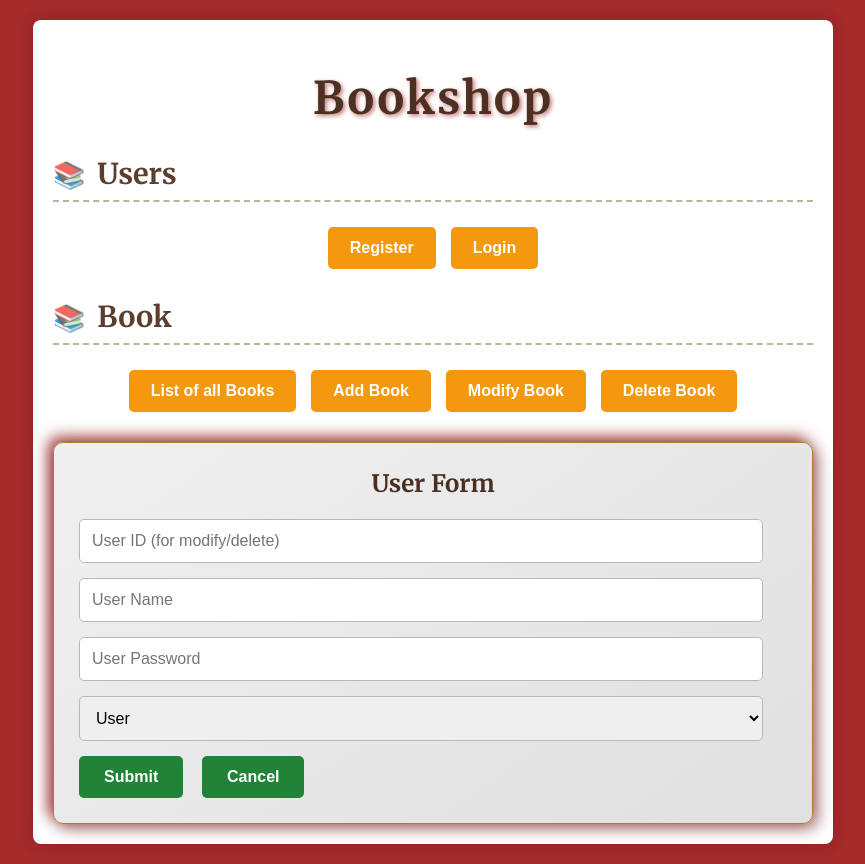
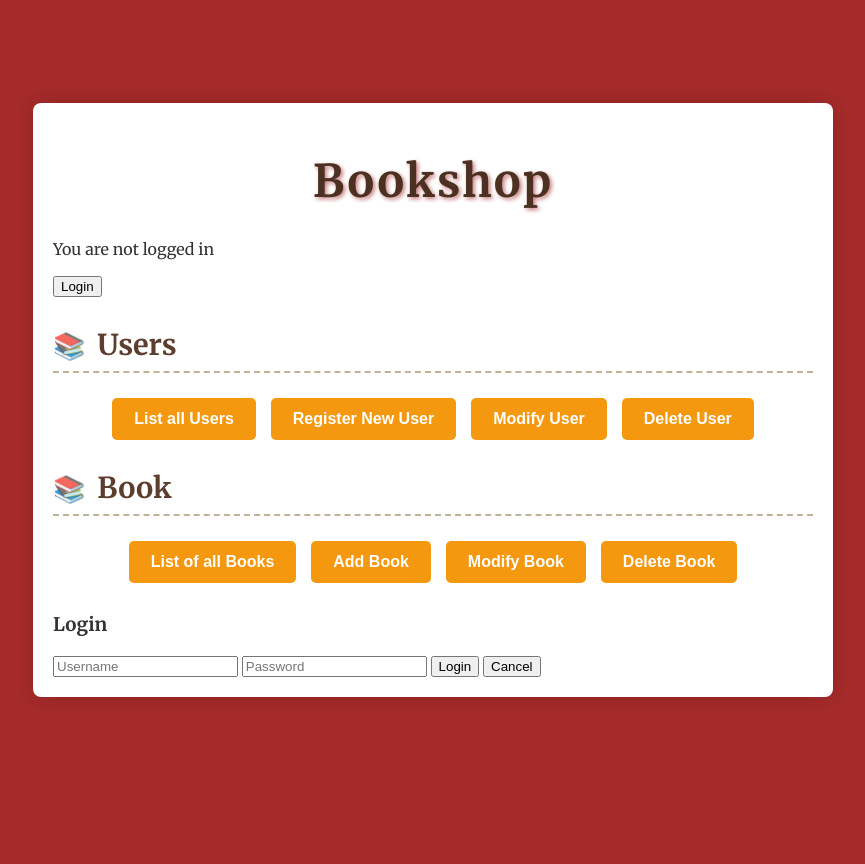
Before and after one commit to CinthiaRod/TPI, a website: page PUBLIC/index.html in a window 1280 px wide. Both pictures are taken after a click on the button "Login". Shown: the whole page, without its empty margins (207-1072 px from the left). After the commit the page ends 800 px from the top, so only its background shows below. Drawn offline with Linux system fonts and the light colour scheme.

Commit message:
se resiste pero ahi va

```diff
--- a/PUBLIC/index.html
+++ b/PUBLIC/index.html
@@ -9,30 +9,50 @@
         <link rel="stylesheet" href="style.css" /> <!-- Enlaza el documento HTML con tu archivo de estilos CSS externo ("style.css"). Esto aplica los estilos visuales a la página. -->
     </head>
     <body> <!-- Contiene todo el contenido visible de tu página web, como texto, imágenes, enlaces, formularios, etc. -->
-        <div class="container"> <!-- Un elemento <div> que actúa como un contenedor principal para organizar el contenido. La clase "container" le permite aplicar estilos específicos definidos en style.css (como ancho máximo, centrado, sombra, etc.). -->
-            <h1>Bookshop</h1> <!-- Un encabezado de nivel 1, el título principal de tu aplicación. -->
+    <div class="container">
+    <h1>Bookshop</h1>
 
-            <h2>Users</h2> <!-- Un encabezado de nivel 2 para la sección de gestión de usuarios. -->
-            <div class="management-options"> <!-- Otro <div> para agrupar botones relacionados con la gestión de usuarios. La clase "management-options" aplica estilos CSS específicos. -->
-                <button onclick="openUserForm('create')">Register</button> <!-- Un botón para abrir el formulario de registro de usuario. Cuando se hace clic, llama a la función JavaScript 'openUserForm' con el argumento 'create'. -->
-                <button onclick="openUserForm('modify')">Login</button> <!-- Un botón para abrir el formulario de inicio de sesión de usuario. Cuando se hace clic, llama a la función JavaScript 'openUserForm' con el argumento 'modify'. -->
-            </div>
 
-            <h2>Book</h2> <!-- Un encabezado de nivel 2 para la sección de gestión de libros. -->
-            <div class="management-options"> <!-- Un <div> para agrupar botones relacionados con la gestión de libros, también con la clase "management-options" para estilos. -->
-                <button onclick="fetchAllBooks()">List of all Books</button> <!-- Botón para listar todos los libros. Llama a 'openBookForm' con 'create'. (Nota: La etiqueta 'create' aquí podría ser confusa para "List", normalmente se usaría un nombre de acción más descriptivo como 'list' o 'read'). -->
-                <button onclick="openBookForm('create')">Add Book</button> <!-- Botón para añadir un nuevo libro. Llama a 'openBookForm' con 'create'. -->
-                <button onclick="openBookForm('modify')">Modify Book</button> <!-- Botón para modificar un libro existente. Llama a 'openBookForm' con 'modify'. -->
-                <button onclick="openBookForm('delete')">Delete Book</button> <!-- Botón para eliminar un libro. Llama a 'openBookForm' con 'delete'. -->
-            </div>
+    <div id="auth-status">
+        <p>You are not logged in</p>
+        <button onclick="showLoginForm()">Login</button>
+    </div>
+
+<h2>Users</h2>
+<div class="management-options">
+    <button onclick="checkAuthThen('fetchAllUsers')">List all Users</button>
+    <button onclick="checkAuthThen('openUserForm', 'create')">Register New User</button>
+    <button onclick="checkAuthThen('openUserForm', 'modify')">Modify User</button>
+    <button onclick="checkAuthThen('openUserForm', 'delete')">Delete User</button>
+</div>
+
+    <h2>Book</h2>
+    <div class="management-options">
+        <button onclick="fetchAllBooks()">List of all Books</button>
+        <button onclick="checkAuthThen('openBookForm', 'create')">Add Book</button>
+        <button onclick="checkAuthThen('openBookForm', 'modify')">Modify Book</button>
+        <button onclick="checkAuthThen('openBookForm', 'delete')">Delete Book</button>
+    </div>
+
+<div id="login-form" style="display: none">
+        <h3>Login</h3>
+        <form onsubmit="handleLogin(event)">
+            <input type="text" id="login-username" placeholder="Username" required>
+            <input type="password" id="login-password" placeholder="Password" required>
+            <button type="submit">Login</button>
+            <button type="button" onclick="closeForm('login-form')">Cancel</button>
+        </form>
+    </div>
+
+
+
+
 
             <div id="user-form" style="display: none"> <!-- Un <div> que contiene el formulario para operaciones de usuario (registro/login).
                                                         * id="user-form": Un identificador único para este elemento, usado por JavaScript.
                                                         * style="display: none": Inicialmente, este formulario está oculto en la página. Se mostrará con JavaScript. -->
                 <h3>User Form</h3> <!-- Encabezado dentro del formulario de usuario. -->
-                <form id="user-management-form" onsubmit="submitUserForm(event)"> <!-- Un elemento <form> para la entrada de datos del usuario.
-                                                                                    * id="user-management-form": Un identificador único para este formulario.
-                                                                                    * onsubmit="submitUserForm(event)": Cuando se envía este formulario, se llama a la función JavaScript 'submitUserForm', pasándole el evento. -->
+                <form id="user-management-form" onsubmit="submitUserForm(event)">
                     <input type="hidden" id="user-action" name="action" value="" /> <!-- Un campo de entrada oculto. Se usa para almacenar la acción actual (create, modify, delete) que se está realizando en el formulario de usuario. -->
                     <input type="number" id="user-id" placeholder="User ID (for modify/delete)" /> <!-- Campo para ingresar el ID del usuario. Solo es relevante para las operaciones de modificar/eliminar. Se muestra/oculta con JavaScript. -->
                     <input type="text" id="user-username" placeholder="User Name" required /> <!-- Campo para ingresar el nombre de usuario. El atributo 'required' significa que no se puede enviar el formulario si este campo está vacío. -->
@@ -61,8 +81,112 @@
             </div>
         </div>
 
-        <script> <!-- Inicia un bloque de código JavaScript incrustado directamente en el HTML. Este código se ejecutará una vez que el navegador lo procese. -->
-            // Función para abrir el formulario de usuario y configurar la acción.
+        <script>
+        alert("Hello! The JavaScript is working!");
+let authToken = localStorage.getItem('token') || null;
+
+function showLoginForm() {
+    closeForm('user-form');
+    closeForm('book-form');
+    document.getElementById('login-form').style.display = 'block';
+}
+
+async function handleLogin(event) {
+    event.preventDefault();
+
+    const username = document.getElementById('login-username').value;
+    const password = document.getElementById('login-password').value;
+
+    try {
+        const response = await fetch('/login', {
+            method: 'POST',
+            headers: {
+                'Content-Type': 'application/json'
+            },
+            body: JSON.stringify({ username, password })
+        });
+
+        if (!response.ok) throw new Error('Login failed');
+
+        const data = await response.json();
+        authToken = data.token;
+        localStorage.setItem('token', authToken);
+        updateAuthStatus();
+        closeForm('login-form');
+        alert('Login successful!');
+    } catch (error) {
+        console.error('Login error:', error);
+        alert('Login failed. Please try again.');
+    }
+}
+async function fetchAllBooks() {
+    try {
+        const response = await fetch('/books');
+        const books = await response.json();
+        console.log("All books:", books);
+        alert(`Found ${books.length} books! Check console for details.`);
+    } catch (error) {
+        console.error("Error:", error);
+    }
+}
+
+async function fetchAllUsers() {
+    try {
+        const response = await fetch('/users', {
+            headers: {
+                'x-auth-token': authToken
+            }
+        });
+
+        if (!response.ok) {
+            if (response.status === 401) {
+                alert('Please login first');
+                showLoginForm();
+                return;
+            }
+            throw new Error('Failed to fetch users');
+        }
+
+        const users = await response.json();
+        console.log("All users:", users);
+        alert(`Found ${users.length} users! Check console for details.`);
+    } catch (error) {
+        console.error("Error fetching users:", error);
+        alert('Error fetching users. Check console for details.');
+    }
+}
+function updateAuthStatus() {
+    const authStatus = document.getElementById('auth-status');
+    if (authToken) {
+        authStatus.innerHTML = `
+            <p>Welcome! You are logged in</p>
+            <button onclick="logout()">Logout</button>
+        `;
+    } else {
+        authStatus.innerHTML = `
+            <p>You are not logged in</p>
+            <button onclick="showLoginForm()">Login</button>
+        `;
+    }
+}
+
+function logout() {
+    authToken = null;
+    localStorage.removeItem('token');
+    updateAuthStatus();
+    alert('Logged out successfully');
+}
+function checkAuthThen(callback, ...args) {
+    if (!authToken) {
+        alert('Please login first');
+        showLoginForm();
+    } else {
+
+        window[callback](...args);
+    }
+}
+
+updateAuthStatus(); // Inicializa el estado de autenticación al cargar la página.
             function openUserForm(action) {
                 document.getElementById("user-action").value = action; // Establece el valor del campo oculto 'user-action' a la acción pasada (ej. 'create', 'modify').
                 document.getElementById("user-form").style.display = "block"; // Hace visible el formulario de usuario.
@@ -112,6 +236,7 @@
                         method: method, // Método HTTP (POST, PUT, DELETE).
                         headers: {
                             "Content-Type": "application/json", // Indica que el cuerpo de la petición es JSON.
+                            "x-auth-token": authToken
                         },
                         body: JSON.stringify(userData), // Convierte el objeto userData a una cadena JSON y lo envía como cuerpo.
                     });
@@ -162,6 +287,7 @@
                         method: method, // Método HTTP.
                         headers: {
                             "Content-Type": "application/json", // Indica que el cuerpo es JSON.
+                            "x-auth-token": authToken
                         },
                         body: JSON.stringify(bookData), // Convierte el objeto bookData a JSON y lo envía.
                     });
```
